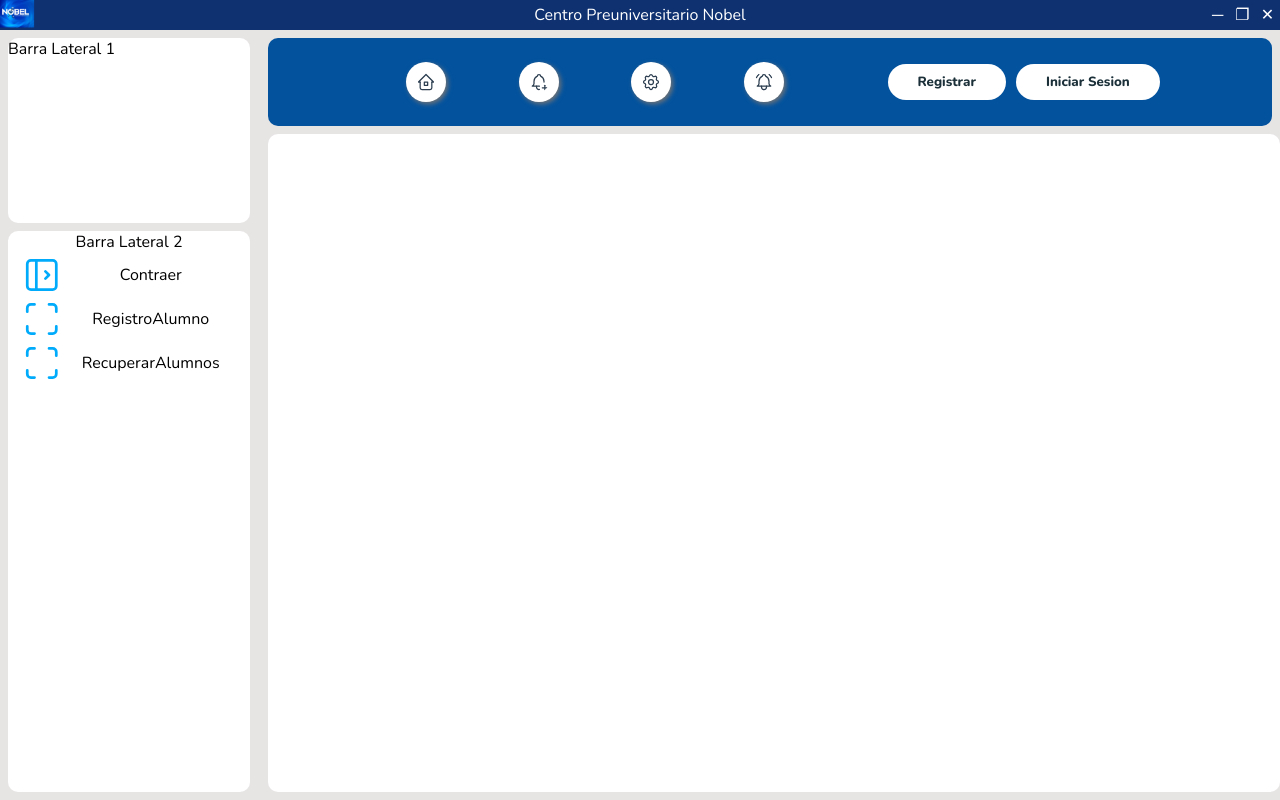
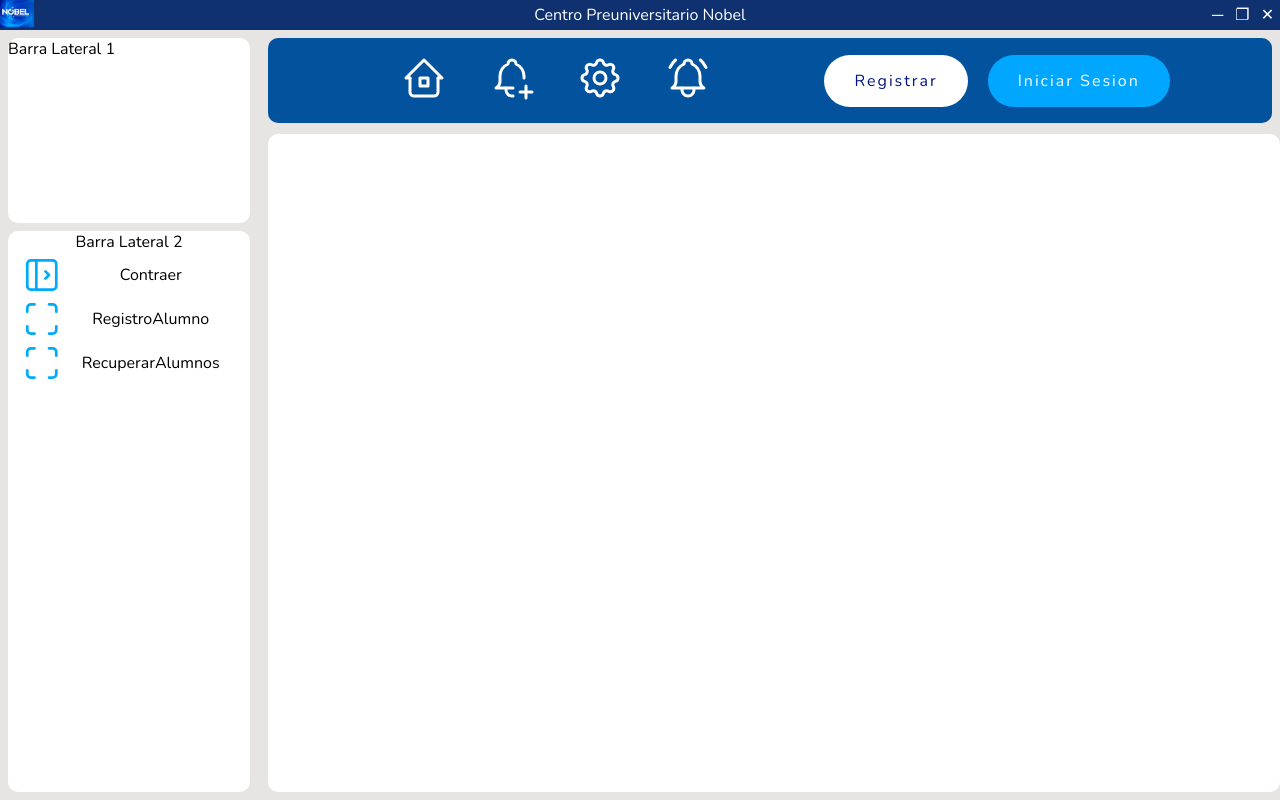
Before and after one commit to Marlu-dev/app-matriculas, a React (Vite) app: page / in a window 1280 px wide. Built offline with nearby package versions, Linux system fonts and the light colour scheme.

Commit message:
SEGUNDA VERSION DE HEADER
Recuperación de segunda versión de header

```diff
--- a/src/components/gridAplication/BarraDeHerramientas/BarraDeHerramientas.jsx
+++ b/src/components/gridAplication/BarraDeHerramientas/BarraDeHerramientas.jsx
@@ -3,13 +3,13 @@ import React from "react";
 const BarraDeHerramientas = () => {
   return (
     <>
-      <nav>
-        {/* <ul className="links-nav_principal">
-              <li><a href={`/menu`}>Inicio</a></li>
-              <li><a href={`/registro`}>Matriculas</a></li>
-              <li><a href={`/recuperar`}>Informacion</a></li>
-            </ul> */}
-        <a href="#" className="btn-accion_principal">
+     {/*  <div className="nav-header"> */}
+        <div className="container-buttons">
+          <ul>
+
+             {/* BOTON 1: ----- */}
+            <li>
+              <a href="#" className="icon-button-1">
                 <svg
                   xmlns="http://www.w3.org/2000/svg"
                   className="icon icon-tabler icon-tabler-home-2"
@@ -17,7 +17,7 @@ const BarraDeHerramientas = () => {
                   height="48"
                   viewBox="0 0 24 24"
                   strokeWidth="1.5"
-            stroke="#2c3e50"
+                  stroke="#000000"
                   fill="none"
                   strokeLinecap="round"
                   strokeLinejoin="round"
@@ -27,7 +27,12 @@ const BarraDeHerramientas = () => {
                   <path d="M5 12v7a2 2 0 0 0 2 2h10a2 2 0 0 0 2 -2v-7" />
                   <path d="M10 12h4v4h-4z" />
                 </svg>
+              </a>
+            </li>
 
+            {/* BOTON 2: ----- */}
+            <li>
+              <a href="#" className="icon-button-1">
                 <svg
                   xmlns="http://www.w3.org/2000/svg"
                   className="icon icon-tabler icon-tabler-bell-plus"
@@ -35,7 +40,7 @@ const BarraDeHerramientas = () => {
                   height="48"
                   viewBox="0 0 24 24"
                   strokeWidth="1.5"
-            stroke="#2c3e50"
+                  stroke="#000000"
                   fill="none"
                   strokeLinecap="round"
                   strokeLinejoin="round"
@@ -46,7 +51,12 @@ const BarraDeHerramientas = () => {
                   <path d="M16 19h6" />
                   <path d="M19 16v6" />
                 </svg>
+              </a>
+            </li>
 
+            {/* BOTON 3: ----- */}
+            <li>
+              <a href="#" className="icon-button-1">
                 <svg
                   xmlns="http://www.w3.org/2000/svg"
                   className="icon icon-tabler icon-tabler-settings"
@@ -54,7 +64,7 @@ const BarraDeHerramientas = () => {
                   height="48"
                   viewBox="0 0 24 24"
                   strokeWidth="1.5"
-            stroke="#2c3e50"
+                  stroke="#000000"
                   fill="none"
                   strokeLinecap="round"
                   strokeLinejoin="round"
@@ -63,7 +73,12 @@ const BarraDeHerramientas = () => {
                   <path d="M10.325 4.317c.426 -1.756 2.924 -1.756 3.35 0a1.724 1.724 0 0 0 2.573 1.066c1.543 -.94 3.31 .826 2.37 2.37a1.724 1.724 0 0 0 1.065 2.572c1.756 .426 1.756 2.924 0 3.35a1.724 1.724 0 0 0 -1.066 2.573c.94 1.543 -.826 3.31 -2.37 2.37a1.724 1.724 0 0 0 -2.572 1.065c-.426 1.756 -2.924 1.756 -3.35 0a1.724 1.724 0 0 0 -2.573 -1.066c-1.543 .94 -3.31 -.826 -2.37 -2.37a1.724 1.724 0 0 0 -1.065 -2.572c-1.756 -.426 -1.756 -2.924 0 -3.35a1.724 1.724 0 0 0 1.066 -2.573c-.94 -1.543 .826 -3.31 2.37 -2.37c1 .608 2.296 .07 2.572 -1.065z" />
                   <path d="M9 12a3 3 0 1 0 6 0a3 3 0 0 0 -6 0" />
                 </svg>
+              </a>
+            </li>
 
+             {/* BOTON 4: ----- */}
+            <li>
+              <a href="#" className="icon-button-1">
                 <svg
                   xmlns="http://www.w3.org/2000/svg"
                   className="icon icon-tabler icon-tabler-bell-ringing"
@@ -71,7 +86,7 @@ const BarraDeHerramientas = () => {
                   height="48"
                   viewBox="0 0 24 24"
                   strokeWidth="1.5"
-            stroke="#2c3e50"
+                  stroke="#000000"
                   fill="none"
                   strokeLinecap="round"
                   strokeLinejoin="round"
@@ -83,11 +98,20 @@ const BarraDeHerramientas = () => {
                   <path d="M3 6.727a11.05 11.05 0 0 1 2.792 -3.727" />
                 </svg>
               </a>
-      </nav>
-      <a className="btns-nav_principal" href="#">
-        <button>Registrar</button>
-        <button>Iniciar Sesion</button>
-      </a>
+            </li>
+
+          </ul>
+        </div>
+
+
+        <div className="btns-nav-container">
+          <a  href="#" className="btn-1">Registrar</a>
+
+          <a  href="#" className="btn-2"> Iniciar Sesion</a>
+        </div>
+
+      {/* </div> */}
+
     </>
   );
 };
--- a/src/style/GridAplication.css
+++ b/src/style/GridAplication.css
@@ -30,6 +30,7 @@ body {
     display: grid;
     margin: 0;
     padding: 0;
+    box-sizing: border-box;
 }
 
 
@@ -85,7 +86,7 @@ body {
     grid-area: header;
     border-radius: 10px;
     margin: 0px 8px 0px 10px;
-} */
+}  */
 
 /* .menu-de-pruebas {
     display: flex;
@@ -98,87 +99,126 @@ body {
     display: flex;
     justify-content: space-between;
     align-items: center;
+    height: 85px;
     padding: 5px 10%;
     grid-area: header;
     border-radius: 10px;
     margin: 0px 8px 0px 10px;
 }
 
-.btn-accion_principal {
-    min-width: 450px;
-    display: flex;
-    justify-content: space-around;
+.container-buttons {
+    display: grid;
+    grid-template-columns: repeat(auto-fit, minmax(100px, 1fr));
+    gap: 10px;
+    padding: 10px;
 }
 
-.btn-accion_principal svg {
-    width: 40px;
-    height: 40px;
-    background-color: var(--blanco);
-    border-radius: 50%;
-    display: flex;
-    padding: 10px;
-    box-shadow: 2px 2px 5px var(--gris);
-    transition: all .4s ease-in-out;
+.container-buttons ul li {
+    display: inline-block;
+    margin: 0 10px;
+    text-align: center;
 }
 
-.btn-accion_principal svg:hover {
-    transform: scale(1.2s);
+.container-buttons ul li a{
+    display: block;
+    padding: 5px 10px;
+    border-radius: 5px;
+    transition: .2s;
+}
+
+.container-buttons svg{
+    stroke: var(--blanco);
+   /*  width: -20px;
+    height: -20px; */
+}
+
+.container-buttons ul li a:hover {
+    transform: translateY(-4px) scale(1.05);
+    box-shadow: 0px 5px 5px 0px rgba(0, 0, 0, .4);
+}
+
+.container-buttons ul li .icon-button-1:hover{
+    background-color: var(--blanco);
+
+}
+
+.container-buttons ul li .icon-button-1:hover svg{
+    stroke: var(--azul);
+
+}
+
+.btns-nav-container {
+    display: flex;
+    align-items: center;
+    justify-content: center;
+    gap: 20px;
+}
+
+.btns-nav-container a {
+    text-decoration: none;
+    padding: 15px 30px;
+    font-size: 16px;
+    letter-spacing: 2px;
+
+}
+
+.btns-nav-container a::after a::before {
+    content: "";
+    position: absolute;
+    opacity: 0.3;
+    background: var(--medicas);
+    border-radius: inherit;
+    left: 0;
+    bottom: 0;
+    z-index: -1;
+    transition: transform 0.3s ease;
+
+}
+
+.btn-1 {
+    background: var(--blanco);
+    color: var(--azul);
+    border-radius: 50px;
+    transition: transform 0.3s ease;
+}
+
+.btn-1:hover {
+    transform: translate(-6px, -6px);
+    background: var(--medicas);
+    color: var(--blanco);
+
+}
+
+.btn-2 {
+    background: var(--medicas);
+    color: var(--blanco);
+    border-radius: 50px;
+    transition: transform 0.3s ease;
+}
+
+.btn-2:hover {
+    transform: translate(-6px, -6px);
+    background: var(--blanco);
+    color: var(--azul);
+}
+
+@media screen and (max-width: 1200px) {
+    .container-buttons ul li a {
+        padding: 1px 1px;
+    }
+
+    .container-buttons svg{
+     /*    stroke: var(--gris); */
+       width: 30px;
+        height: 30px;
+    }
+
+    .btns-nav-container a {
+        padding: 5px 20px;
+    }
 }
 
 
-/* .btn-accion_principal svg {
-    text-decoration: none;
-    font-size: 30px;
-    width: 60px;
-    height: 60px;
-    line-height: 60px;
-    text-align: center;
-    background-color: var(--blanco);
-    border-radius: 50%;
-    box-shadow: 2px 2px 5px rgba(0, 0, 0, 5.);
-} */
-
-/* .header_principal .links-nav_principal {
-    list-style: none;
-}
-
-.header_principal .links-nav_principal li {
-    display: inline-block;
-    padding: 0 20px;
-}
-
-.header_principal .links-nav_principal li:hover {
-    transform: scale(1.1);
-}
-
-.header_principal .links-nav_principal a {
-    font-size: 700;
-    color: var(--blanco);
-    text-decoration: none;
-}
-
-.header_principal .links-nav_principal li a:hover{
-    color: var(--azul);
-} */
-
-.header_principal .btns-nav_principal button{
-    font-weight: 700;
-    color: #1b3039;
-    padding: 9px 30px;
-    background: var(--blanco);
-    border: none;
-    border-radius: 50px;
-    cursor: pointer;
-    transition: all 0.3s ease 0s;
-    margin-right: 10px;
-}
-
-.header_principal .btns-nav_principal button:hover{
-    background-color: var(--gris);
-    color: var(--azul);
-    transform: scale(1.1);
-
-}
 
 .main {
     background-color: var(--colorPrimario);
@@ -188,6 +228,7 @@ body {
     overflow: scroll;
 }
 
+
 /* .aside {
     background-color: var(--colorPrimario);
     grid-area: aside;
```
Lines whose indentation alone changed are shown as unchanged.
